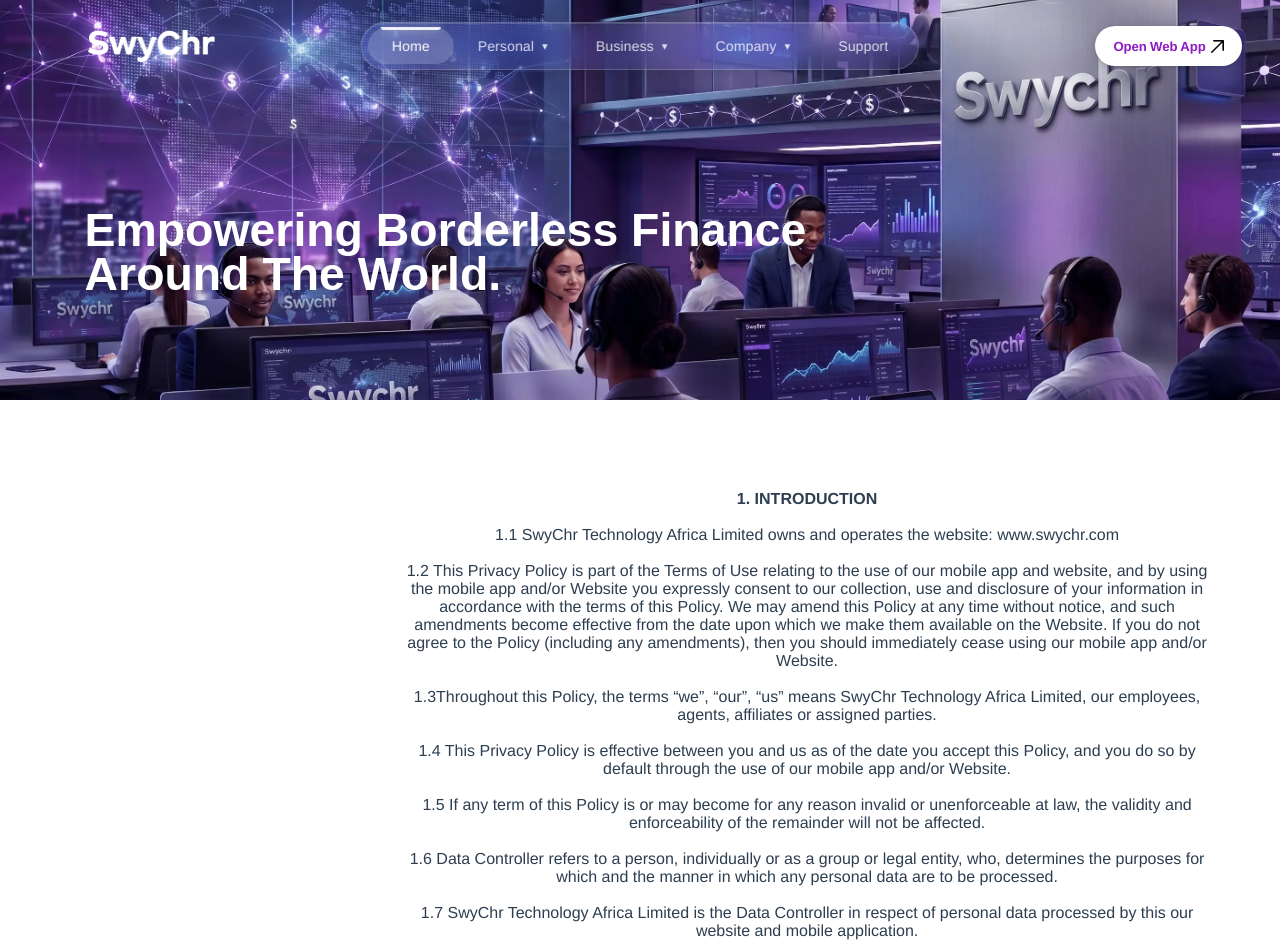
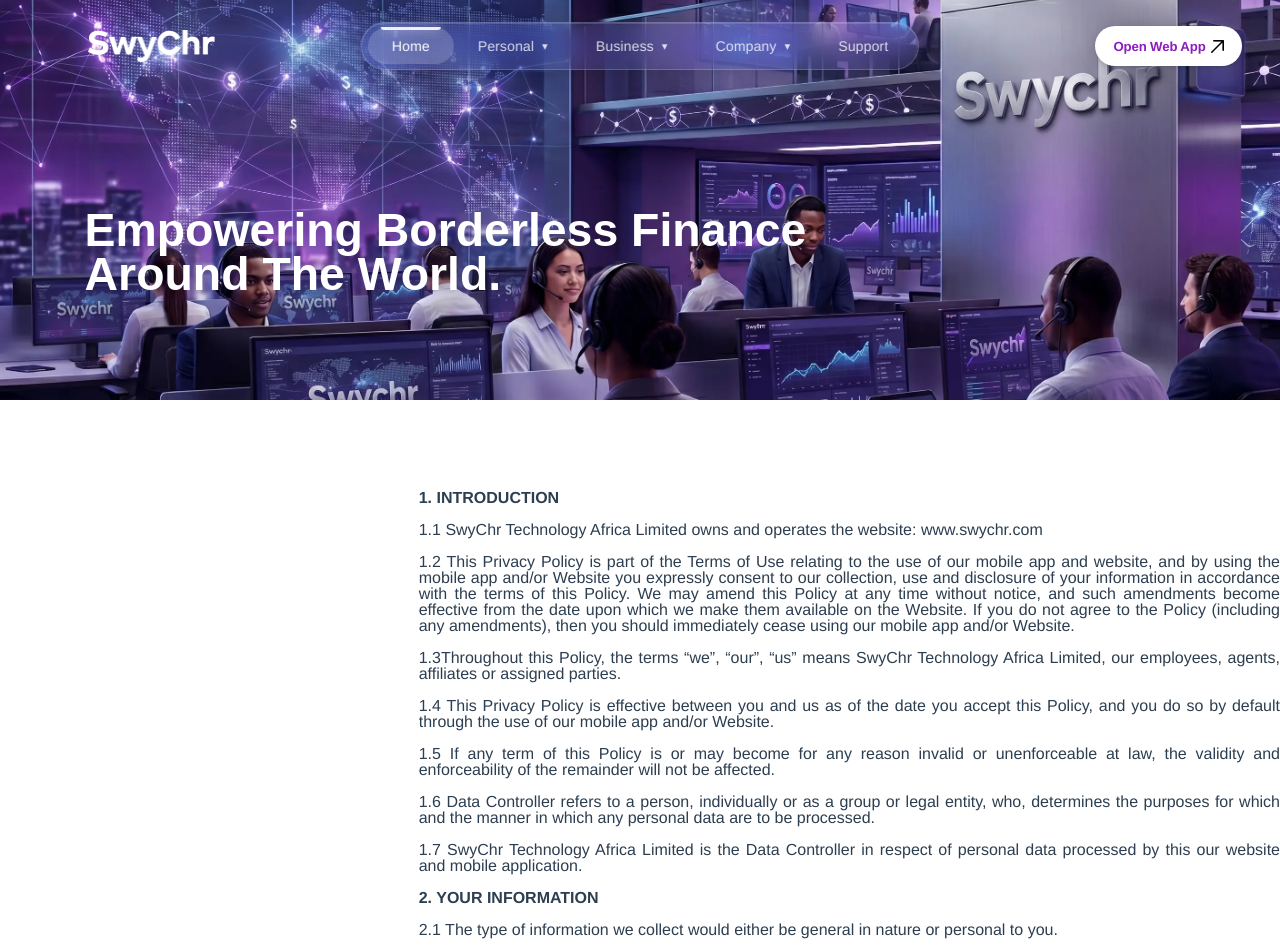
Before and after one commit to bertrand-wanda11/my-swychr-site, a Vue app: page /privacy in a window 1280 px wide. Shown: the top 952 px of the page. Built offline with nearby package versions, Linux system fonts and the light colour scheme.

Commit message:
elitesss

```diff
--- a/src/router/views/PrivacyView.vue
+++ b/src/router/views/PrivacyView.vue
@@ -362,12 +362,13 @@ import FooterView from '@/components/FooterView.vue';
 }
 
 .term{
-  text-align: center;
+   text-align: center;
   margin: 0 auto;
   padding: 0.625rem 0;
   height: auto;
   position: relative;
   width: 100%;
+  overflow: hidden;
   align-items: center;
   justify-content: center;
 }
@@ -377,7 +378,9 @@ import FooterView from '@/components/FooterView.vue';
   display: inline-flex;
   align-items: center;
   justify-content: center;
-  width: 90vw;
+  text-align: justify;
+  line-height: 1;
+  margin-left: 6.61vw;
   margin-top: 0;
 }
  </style>
--- a/src/router/views/TermView.vue
+++ b/src/router/views/TermView.vue
@@ -333,18 +333,19 @@ import FooterView from '@/components/FooterView.vue';
   height: auto;
   position: relative;
   width: 100%;
+  overflow: hidden;
   align-items: center;
   justify-content: center;
 }
 
 .termson{
- text-align: center;
-  margin: 0 auto;
-  padding: 0.625rem 0;
-  height: auto;
-  position: relative;
-  width: 100%;
+  padding-top: 4rem;
+  display: inline-flex;
   align-items: center;
   justify-content: center;
+  text-align: justify;
+  line-height: 1;
+  margin-left: 6.61vw;
+  margin-top: 0;
 }
  </style>
```
